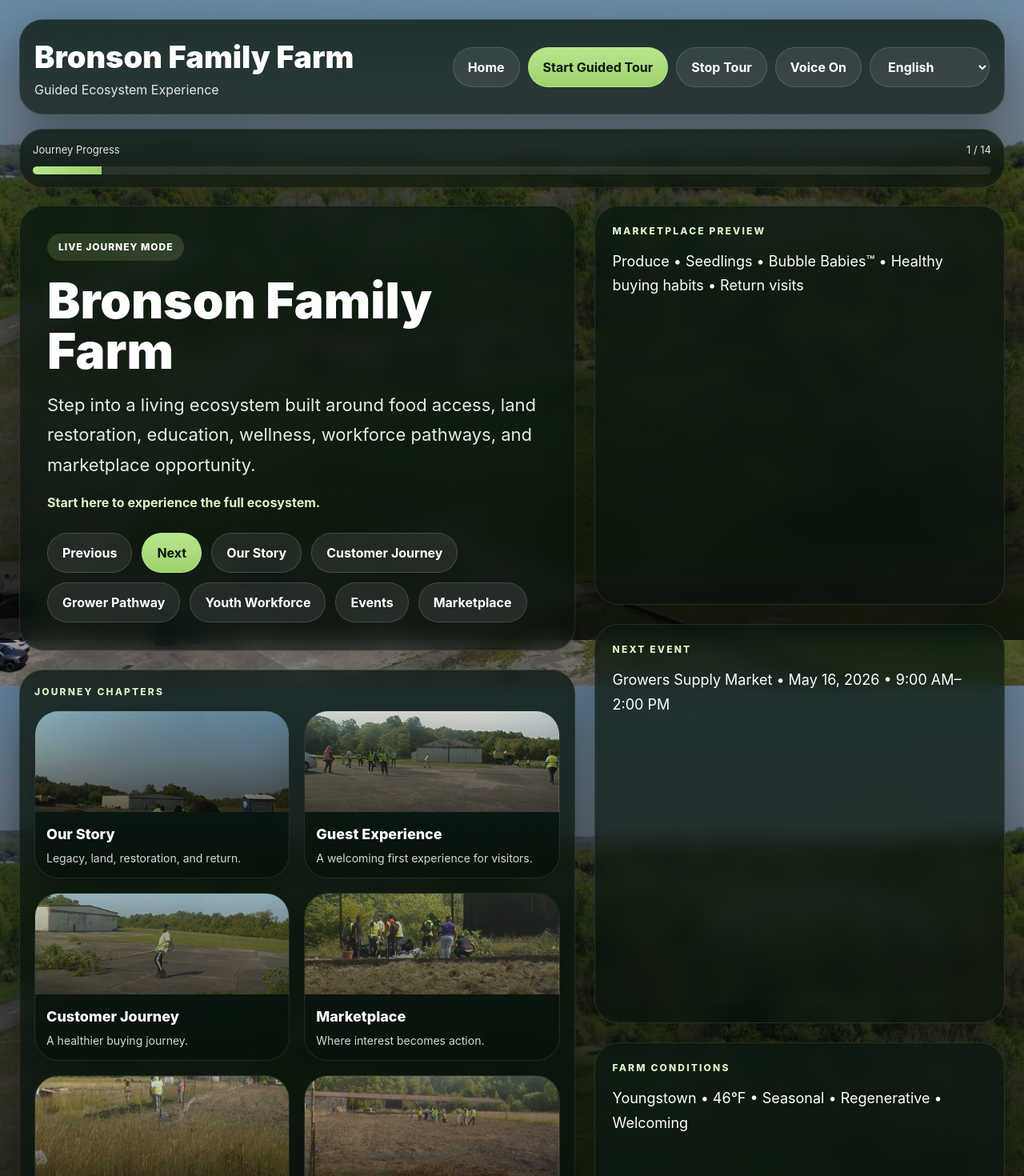
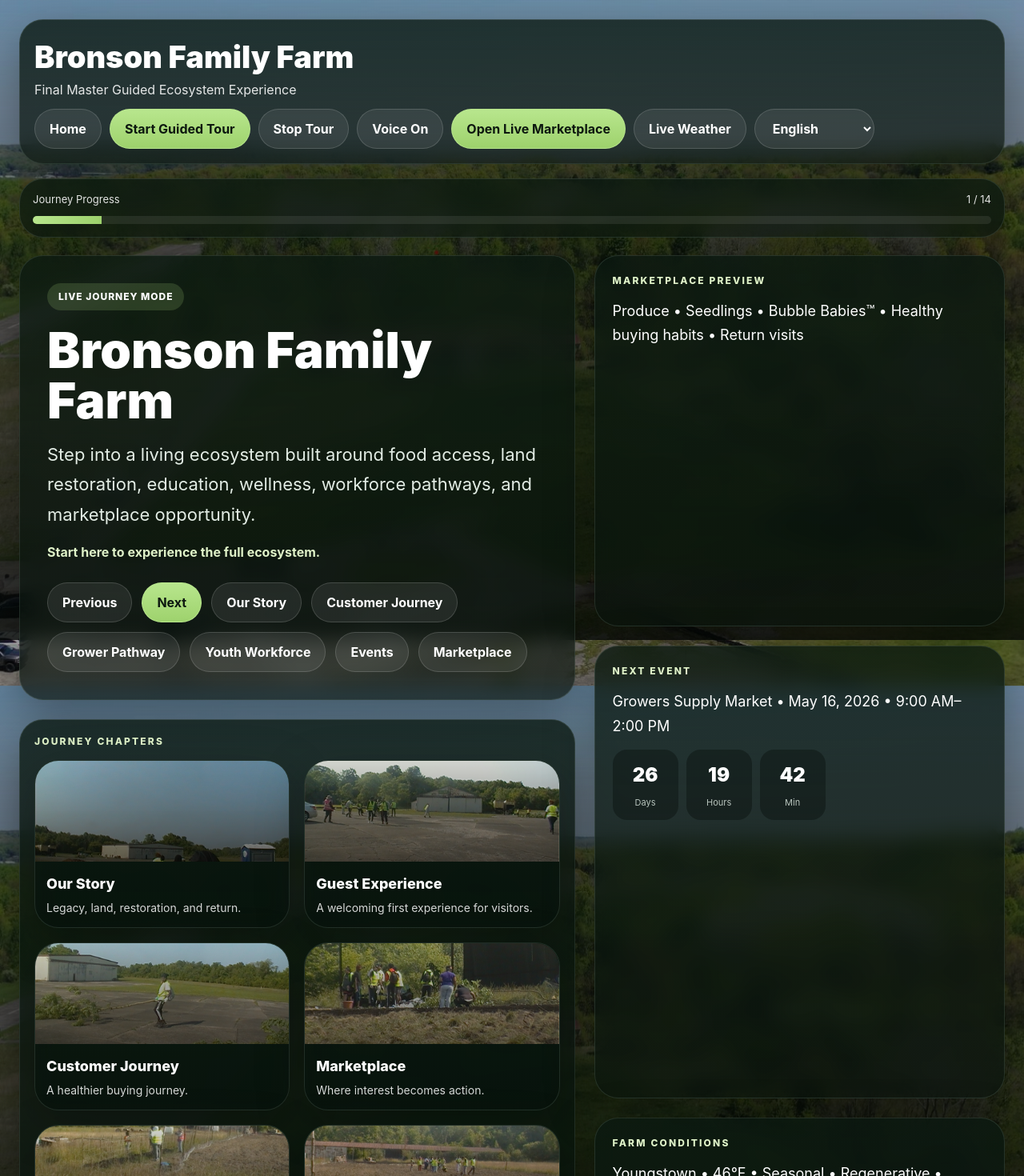
Before and after one commit to cburgessemail-gif/bronson-demo, a React (Vite) app: page / in a window 1280 px wide. Shown: the top 1470 px of the page at 80% size. Built offline with nearby package versions, Linux system fonts and the light colour scheme; the HTML template or start-up script is replaced by a standard one.

Commit message:
Enhance App with live URLs and countdown feature
Added live marketplace and weather URLs, updated marketplace description, and implemented countdown functionality.

```diff
--- a/src/App.tsx
+++ b/src/App.tsx
@@ -17,6 +17,10 @@ type Screen =
   | "weather";
 
 type Language = "English" | "Español" | "Tagalog" | "Italiano" | "Patwa" | "Hebrew";
+
+const LIVE_MARKETPLACE_URL = "https://grownby.com/farms/bronson-family-farm/shop";
+const LIVE_WEATHER_URL =
+  "https://www.accuweather.com/en/us/youngstown/44503/minute-weather-forecast/330121";
 
 const route: Screen[] = [
   "home",
@@ -101,7 +105,7 @@ const content: Record<
   marketplace: {
     title: "Marketplace",
     body:
-      "The marketplace is the bridge to produce, seedlings, Bubble Babies, value-added goods, customer return, and future GrownBy-style commerce.",
+      "The marketplace is the bridge to produce, seedlings, Bubble Babies, value-added goods, customer return, and live GrownBy commerce.",
     blurb: "Where interest becomes action.",
     links: ["customer", "nutrition", "recipes"],
   },
@@ -170,23 +174,40 @@ const content: Record<
   },
 };
 
+function getCountdownParts(target: Date) {
+  const now = new Date();
+  const diff = Math.max(target.getTime() - now.getTime(), 0);
+  return {
+    days: Math.floor(diff / 86400000),
+    hours: Math.floor((diff / 3600000) % 24),
+    minutes: Math.floor((diff / 60000) % 60),
+  };
+}
+
 function App() {
   const [screen, setScreen] = useState<Screen>("home");
   const [language, setLanguage] = useState<Language>("English");
   const [autoTour, setAutoTour] = useState(false);
   const [voiceOn, setVoiceOn] = useState(true);
+  const [hoveredCard, setHoveredCard] = useState<Screen | null>(null);
+  const [now, setNow] = useState(new Date());
   const synthRef = useRef<SpeechSynthesis | null>(null);
 
   const currentIndex = route.indexOf(screen);
   const current = content[screen];
   const progress = ((currentIndex + 1) / route.length) * 100;
+  const countdown = getCountdownParts(new Date("2026-05-16T09:00:00-04:00"));
+  const timeText = now.toLocaleTimeString([], { hour: "numeric", minute: "2-digit" });
 
   useEffect(() => {
     synthRef.current = window.speechSynthesis;
+    const timer = window.setInterval(() => setNow(new Date()), 30000);
+    return () => window.clearInterval(timer);
   }, []);
 
   useEffect(() => {
     if (!voiceOn || !synthRef.current) return;
+
     const utter = new SpeechSynthesisUtterance(`${current.title}. ${current.body}`);
     utter.rate = 0.94;
     utter.pitch = 1;
@@ -212,7 +233,8 @@ function App() {
       } else {
         setScreen(route[currentIndex + 1]);
       }
-    }, 4800);
+    }, 5000);
+
     return () => window.clearTimeout(timer);
   }, [autoTour, currentIndex]);
 
@@ -227,8 +249,12 @@ function App() {
   };
 
   const startTour = () => {
+    setAutoTour(true);
     setScreen("home");
-    setAutoTour(true);
+  };
+
+  const openLink = (url: string) => {
+    window.open(url, "_blank", "noopener,noreferrer");
   };
 
   const bg = images[screen];
@@ -278,20 +304,29 @@ function App() {
           <button
             key={item}
             onClick={() => {
-              setAutoTour(false);
-              setScreen(item);
+              if (item === "marketplace") {
+                openLink(LIVE_MARKETPLACE_URL);
+              } else if (item === "weather") {
+                openLink(LIVE_WEATHER_URL);
+              } else {
+                setAutoTour(false);
+                setScreen(item);
+              }
             }}
+            onMouseEnter={() => setHoveredCard(item)}
+            onMouseLeave={() => setHoveredCard(null)}
             style={{
               ...glass,
               overflow: "hidden",
               padding: 0,
               cursor: "pointer",
               textAlign: "left",
-              transform: item === screen ? "translateY(-3px)" : "none",
+              transform: hoveredCard === item ? "translateY(-4px)" : "none",
               boxShadow:
-                item === screen
+                hoveredCard === item || item === screen
                   ? "0 24px 70px rgba(0,0,0,0.42), 0 0 0 1px rgba(184,230,141,0.24) inset"
                   : "0 18px 60px rgba(0,0,0,0.28)",
+              transition: "all 0.2s ease",
             }}
           >
             <div
@@ -308,7 +343,7 @@ function App() {
             </div>
           </button>
         )),
-    [screen]
+    [screen, hoveredCard]
   );
 
   return (
@@ -327,11 +362,17 @@ function App() {
         >
           <div>
             <div style={{ fontSize: 38, fontWeight: 900 }}>Bronson Family Farm</div>
-            <div style={{ opacity: 0.88 }}>Guided Ecosystem Experience</div>
+            <div style={{ opacity: 0.88 }}>Final Master Guided Ecosystem Experience</div>
           </div>
 
           <div style={{ display: "flex", gap: 10, flexWrap: "wrap" }}>
-            <button style={btn} onClick={() => { setAutoTour(false); setScreen("home"); }}>
+            <button
+              style={btn}
+              onClick={() => {
+                setAutoTour(false);
+                setScreen("home");
+              }}
+            >
               Home
             </button>
             <button style={primaryBtn} onClick={startTour}>
@@ -342,6 +383,12 @@ function App() {
             </button>
             <button style={btn} onClick={() => setVoiceOn((v) => !v)}>
               {voiceOn ? "Voice On" : "Voice Off"}
+            </button>
+            <button style={primaryBtn} onClick={() => openLink(LIVE_MARKETPLACE_URL)}>
+              Open Live Marketplace
+            </button>
+            <button style={btn} onClick={() => openLink(LIVE_WEATHER_URL)}>
+              Live Weather
             </button>
             <select
               value={language}
@@ -461,14 +508,108 @@ function App() {
                     key={link}
                     style={btn}
                     onClick={() => {
-                      setAutoTour(false);
-                      setScreen(link);
+                      if (link === "marketplace") {
+                        openLink(LIVE_MARKETPLACE_URL);
+                      } else if (link === "weather") {
+                        openLink(LIVE_WEATHER_URL);
+                      } else {
+                        setAutoTour(false);
+                        setScreen(link);
+                      }
                     }}
                   >
                     {content[link].title}
                   </button>
                 ))}
               </div>
+
+              {screen === "marketplace" && (
+                <div
+                  style={{
+                    ...glass,
+                    marginTop: 24,
+                    padding: 24,
+                    display: "grid",
+                    gap: 16,
+                  }}
+                >
+                  <div
+                    style={{
+                      fontSize: 12,
+                      fontWeight: 800,
+                      letterSpacing: ".18em",
+                      textTransform: "uppercase",
+                      color: "#dff2c8",
+                    }}
+                  >
+                    Live Marketplace
+                  </div>
+                  <div style={{ fontSize: 28, fontWeight: 900 }}>
+                    Bronson Family Farm on GrownBy
+                  </div>
+                  <div style={{ fontSize: 18, lineHeight: 1.7, color: "rgba(245,255,247,.9)" }}>
+                    Shop live produce, seedlings, and farm offerings through the Bronson Family Farm GrownBy store.
+                  </div>
+                  <div style={{ display: "flex", gap: 12, flexWrap: "wrap" }}>
+                    <button style={primaryBtn} onClick={() => openLink(LIVE_MARKETPLACE_URL)}>
+                      Enter Live Store
+                    </button>
+                    <button
+                      style={btn}
+                      onClick={() =>
+                        openLink(
+                          "https://grownby.com/farms/bronson-family-farm/shop/product/Xiam8pgvwgBNI2KETOBg"
+                        )
+                      }
+                    >
+                      View Tomato Seedlings
+                    </button>
+                    <button
+                      style={btn}
+                      onClick={() =>
+                        openLink(
+                          "https://grownby.com/farms/bronson-family-farm/shop/product/tixqiXNbUfUCwIxjVOzS"
+                        )
+                      }
+                    >
+                      View Jalapeño Pepper
+                    </button>
+                  </div>
+                </div>
+              )}
+
+              {screen === "weather" && (
+                <div
+                  style={{
+                    ...glass,
+                    marginTop: 24,
+                    padding: 24,
+                    display: "grid",
+                    gap: 16,
+                  }}
+                >
+                  <div
+                    style={{
+                      fontSize: 12,
+                      fontWeight: 800,
+                      letterSpacing: ".18em",
+                      textTransform: "uppercase",
+                      color: "#dff2c8",
+                    }}
+                  >
+                    Live Farm Conditions
+                  </div>
+                  <div style={{ fontSize: 28, fontWeight: 900 }}>Youngstown Weather</div>
+                  <div style={{ fontSize: 18, lineHeight: 1.7, color: "rgba(245,255,247,.9)" }}>
+                    Open the live AccuWeather feed for minute-by-minute weather and forecast conditions.
+                  </div>
+                  <div style={{ display: "flex", gap: 12, flexWrap: "wrap" }}>
+                    <button style={primaryBtn} onClick={() => openLink(LIVE_WEATHER_URL)}>
+                      Open Live Weather
+                    </button>
+                  </div>
+                </div>
+              )}
             </div>
 
             <div
@@ -508,10 +649,34 @@ function App() {
 
             <Panel title="Next Event">
               Growers Supply Market • May 16, 2026 • 9:00 AM–2:00 PM
+              <div style={{ display: "flex", gap: 10, marginTop: 14, flexWrap: "wrap" }}>
+                {[
+                  ["Days", countdown.days],
+                  ["Hours", countdown.hours],
+                  ["Min", countdown.minutes],
+                ].map(([label, value]) => (
+                  <div
+                    key={String(label)}
+                    style={{
+                      minWidth: 82,
+                      padding: "12px 10px",
+                      borderRadius: 18,
+                      textAlign: "center",
+                      background: "rgba(7,13,10,0.38)",
+                    }}
+                  >
+                    <div style={{ fontSize: 24, fontWeight: 900 }}>{value}</div>
+                    <div style={{ fontSize: 11, color: "rgba(234,246,236,0.76)", marginTop: 4 }}>
+                      {label}
+                    </div>
+                  </div>
+                ))}
+              </div>
             </Panel>
 
             <Panel title="Farm Conditions">
               Youngstown • 46°F • Seasonal • Regenerative • Welcoming
+              <div style={{ marginTop: 14, fontSize: 14, opacity: 0.85 }}>Local Time: {timeText}</div>
             </Panel>
 
             <Panel title="Gallery">
```
